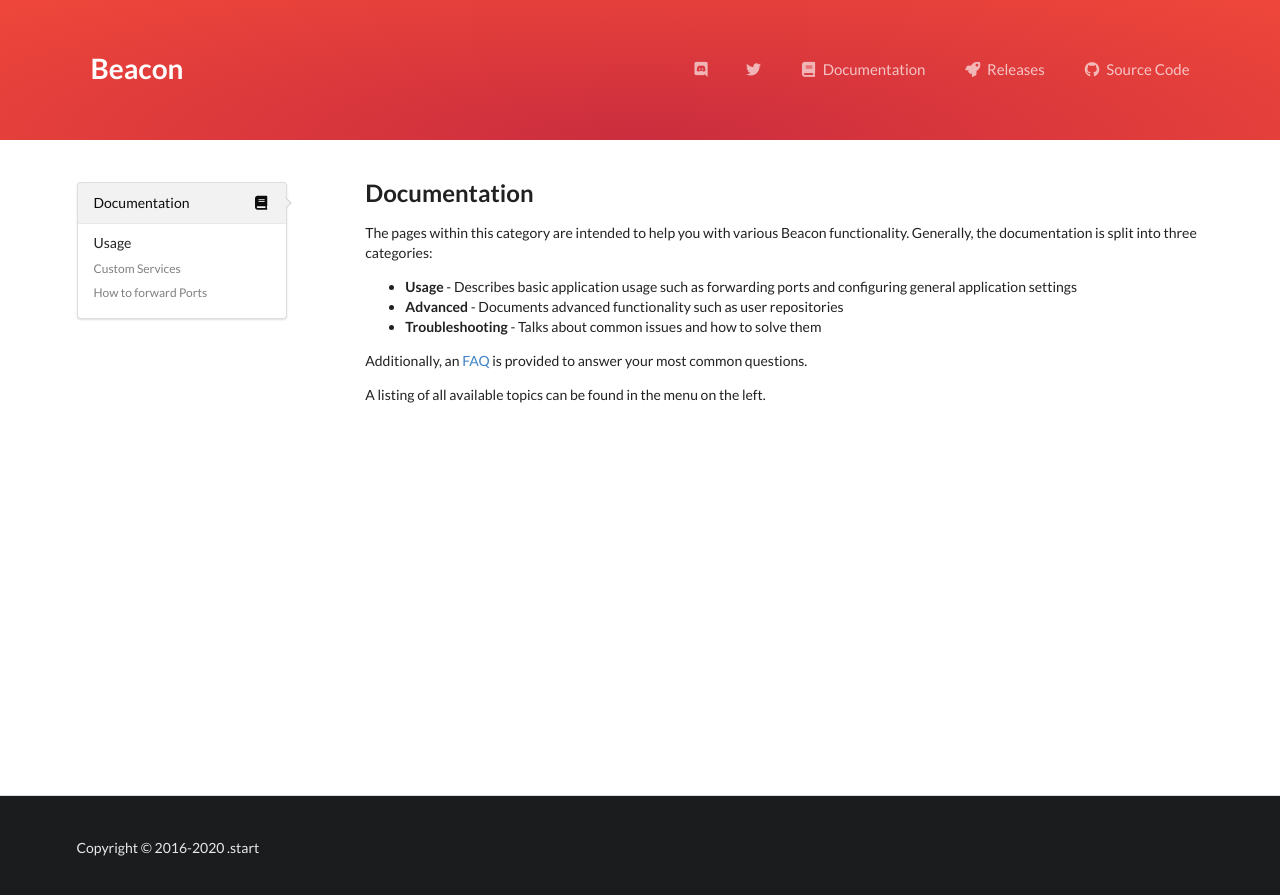
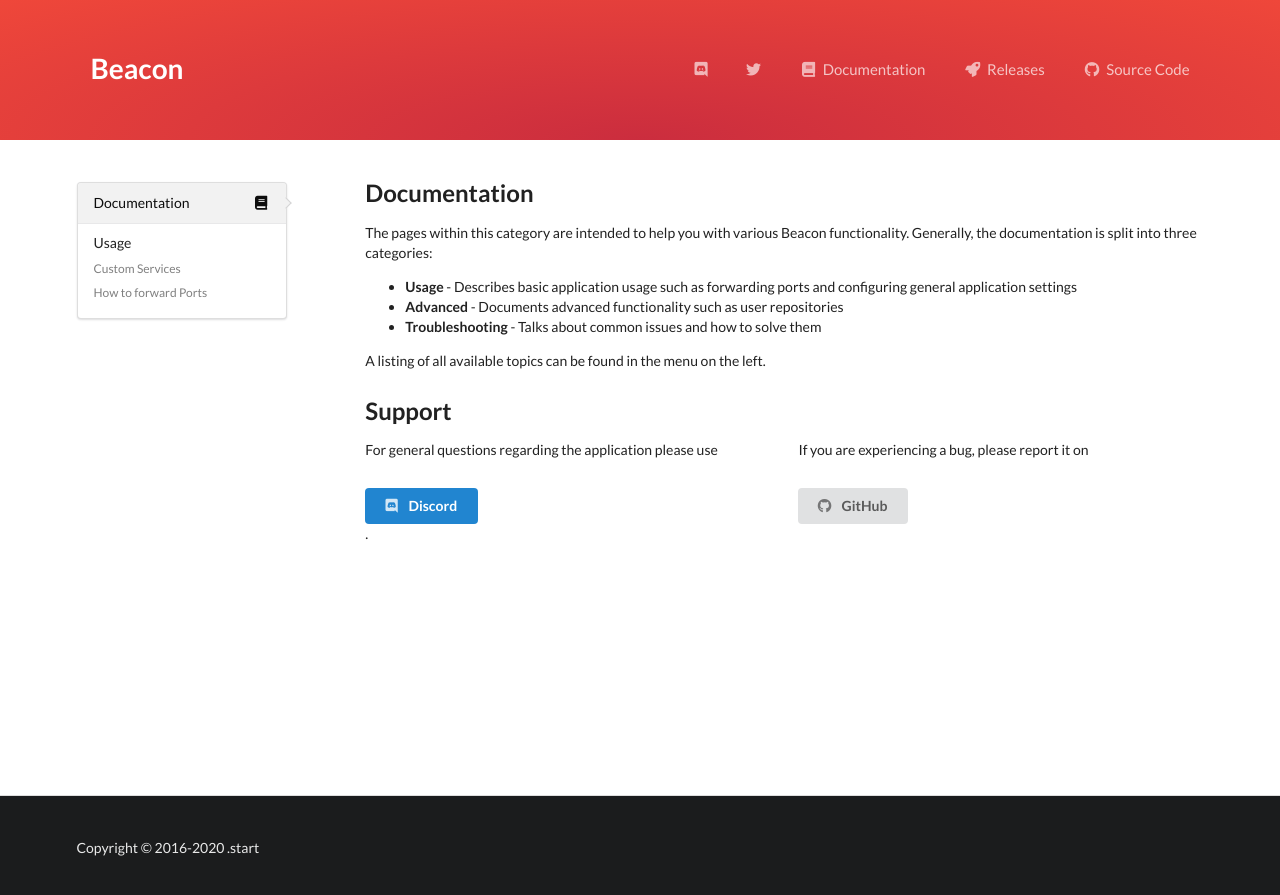
Before and after one commit to dotStart/Beacon, a Jekyll site: the page built from docs/index.html, in a window 1280 px wide. Shown: the top 895 px of the page. Built offline with Jekyll 4.4.1, drawn with Linux system fonts in a browser that asks for light colours.

Commit message:
Added links to the support channels.

```diff
--- a/_config.yml
+++ b/_config.yml
@@ -9,4 +9,5 @@
 # Social Links
 social:
   discord: 'https://discord.gg/VTvSvN4ZQJ'
+  github: 'https://github.com/dotStart/Beacon'
   twitter: 'https://twitter.com/dot_start'
--- a/_includes/header.html
+++ b/_includes/header.html
@@ -21,7 +21,7 @@
           <i class="rocket icon"></i>
           Releases
         </a>
-        <a href="https://github.com/dotStart/Beacon" class="item">
+        <a href="{{ site.social.github }}" class="item">
           <i class="github icon"></i>
           Source Code
         </a>
--- /dev/null
+++ b/docs/index.html
@@ -0,0 +1,55 @@
+---
+title: Documentation
+layout: docs
+---
+
+<p>
+  The pages within this category are intended to help you with various Beacon functionality.
+  Generally, the documentation is split into three categories:
+</p>
+
+<ul>
+  <li>
+    <strong>Usage</strong> - Describes basic application usage such as forwarding ports and
+    configuring general application settings
+  </li>
+  <li>
+    <strong>Advanced</strong> - Documents advanced functionality such as user repositories
+  </li>
+  <li>
+    <strong>Troubleshooting</strong> - Talks about common issues and how to solve them
+  </li>
+</ul>
+
+<p>
+  A listing of all available topics can be found in the menu on the left.
+</p>
+
+<h2 class="ui header">Support</h2>
+
+<div class="ui grid">
+  <div class="row">
+    <div class="eight wide column">
+      <p>For general questions regarding the application please use</p>
+    </div>
+    <div class="eight wide column">
+
+      <p>If you are experiencing a bug, please report it on</p>
+    </div>
+  </div>
+  <div class="row">
+    <div class="eight wide column">
+      <a class="ui blue button" href="{{ site.social.discord }}">
+        <i class="discord icon"></i> Discord
+      </a>
+    </div>
+    <div class="eight wide column">
+      <a class="ui button" href="{{ site.social.github }}">
+        <i class="github icon"></i> GitHub
+      </a>
+    </div>
+  </div>
+</div>
+
+<p>.
+</p>
--- a/docs/index.md
+++ /dev/null
@@ -1,16 +0,0 @@
----
-title: Documentation
-layout: docs
----
-
-The pages within this category are intended to help you with various Beacon functionality.
-Generally, the documentation is split into three categories:
-
- - **Usage** - Describes basic application usage such as forwarding ports and configuring general
-   application settings
- - **Advanced** - Documents advanced functionality such as user repositories
- - **Troubleshooting** - Talks about common issues and how to solve them
-
-Additionally, an [FAQ](/docs/faq.html) is provided to answer your most common questions.
-
-A listing of all available topics can be found in the menu on the left.
```
